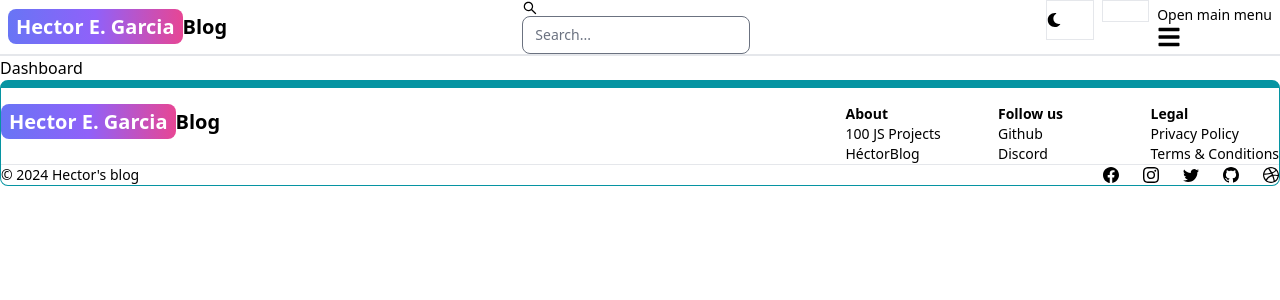
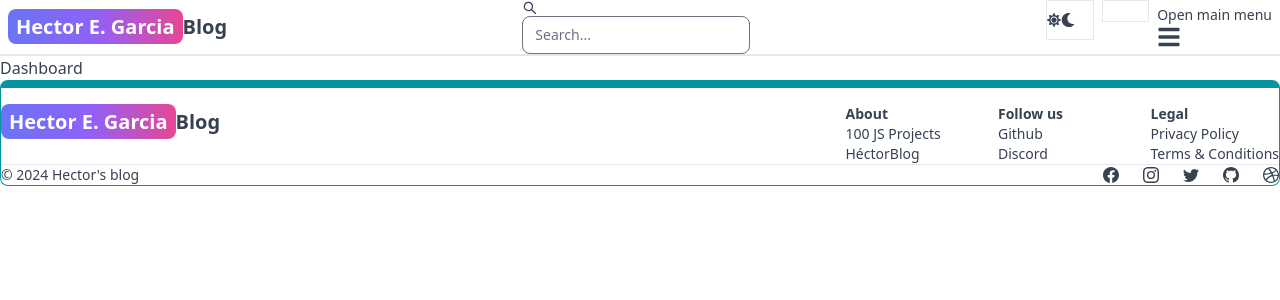
Before and after one commit to hegarciagg/Mern-blogHector, a React (Vite) app in the folder client/: page /dashboard in a window 1280 px wide. Shown: the top 300 px of the page. Built offline with nearby package versions, Linux system fonts and the light colour scheme; no server answers.

Commit message:
Complete dark mode functionality

```diff
--- /dev/null
+++ b/client/src/components/ThemeProvider.jsx
@@ -0,0 +1,12 @@
+import { useSelector } from "react-redux";
+
+export default function ThemeProvider({ children }) {
+  const { theme } = useSelector((state) => state.theme);
+  return (
+    <div className={theme}>
+      <div className="bg-white text-gray-700 dark:text-gray-200 dark:bg-[rgb(16,22,43)] min-h-screen">
+        {children}
+      </div>
+    </div>
+  );
+}
--- a/client/src/components/header.jsx
+++ b/client/src/components/header.jsx
@@ -1,12 +1,15 @@
 import { Avatar, Button, Dropdown, Navbar, TextInput } from "flowbite-react";
 import { Link, useLocation } from "react-router-dom";
 import { AiOutlineSearch } from "react-icons/ai";
-import { FaMoon } from "react-icons/fa";
-import { useSelector } from "react-redux";
+import { FaMoon, FaSun } from "react-icons/fa";
+import { useSelector, useDispatch } from "react-redux";
+import { toggleTheme } from "../redux/theme/themeSlice";
 
 export default function Header() {
   const path = useLocation().pathname;
+  const dispatch = useDispatch();
   const { currentUser } = useSelector((state) => state.user);
+  const { theme } = useSelector((state) => state.theme);
 
   return (
     <Navbar className="border-b-2">
@@ -31,7 +34,13 @@
         <AiOutlineSearch />
       </Button>
       <div className="flex gap-2 md:order-2">
-        <Button className="w-12 h-10 hidden sm:inline" color="gray" pill>
+        <Button
+          className="w-12 h-10 hidden sm:inline"
+          color="gray"
+          pill
+          onClick={() => dispatch(toggleTheme())}
+        >
+          {theme === "light" ? <FaSun /> : <FaMoon />}
           <FaMoon />
         </Button>
         {currentUser ? (
@@ -55,7 +64,7 @@
             <Dropdown.Item>Sign out</Dropdown.Item>
           </Dropdown>
         ) : (
-          <Link to="/sign-in">
+          <Link to="/signin">
             <Button gradientDuoTone="purpleToBlue" outline>
               Sign In
             </Button>
--- a/client/src/main.jsx
+++ b/client/src/main.jsx
@@ -5,11 +5,14 @@
 import { store, persistor } from "./redux/store.js";
 import { Provider } from "react-redux";
 import { PersistGate } from "redux-persist/integration/react";
+import ThemeProvider from "./components/ThemeProvider.jsx";
 
 ReactDOM.createRoot(document.getElementById("root")).render(
   <PersistGate persistor={persistor}>
     <Provider store={store}>
-      <App />
+      <ThemeProvider>
+        <App />
+      </ThemeProvider>
     </Provider>
   </PersistGate>
 );
--- a/client/src/redux/store.js
+++ b/client/src/redux/store.js
@@ -1,10 +1,12 @@
 import { configureStore, combineReducers } from "@reduxjs/toolkit";
 import userReducer from "./user/userSlice";
+import themeReducer from "./theme/themeSlice";
 import { persistReducer, persistStore } from "redux-persist";
 import storage from "redux-persist/lib/storage";
 
 const rootReducer = combineReducers({
   user: userReducer,
+  theme: themeReducer,
 });
 
 const persistConfig = {
--- /dev/null
+++ b/client/src/redux/theme/themeSlice.js
@@ -0,0 +1,19 @@
+import { createSlice } from "@reduxjs/toolkit";
+
+const initialState = {
+  theme: "light",
+};
+
+const themeSlice = createSlice({
+  name: "theme",
+  initialState,
+  reducers: {
+    toggleTheme: (state) => {
+      state.theme = state.theme === "light" ? "dark" : "light";
+    },
+  },
+});
+
+export const { toggleTheme } = themeSlice.actions;
+
+export default themeSlice.reducer;
```
Also changed, not shown: 1 other file (tests, documents, lock files or other folders).
